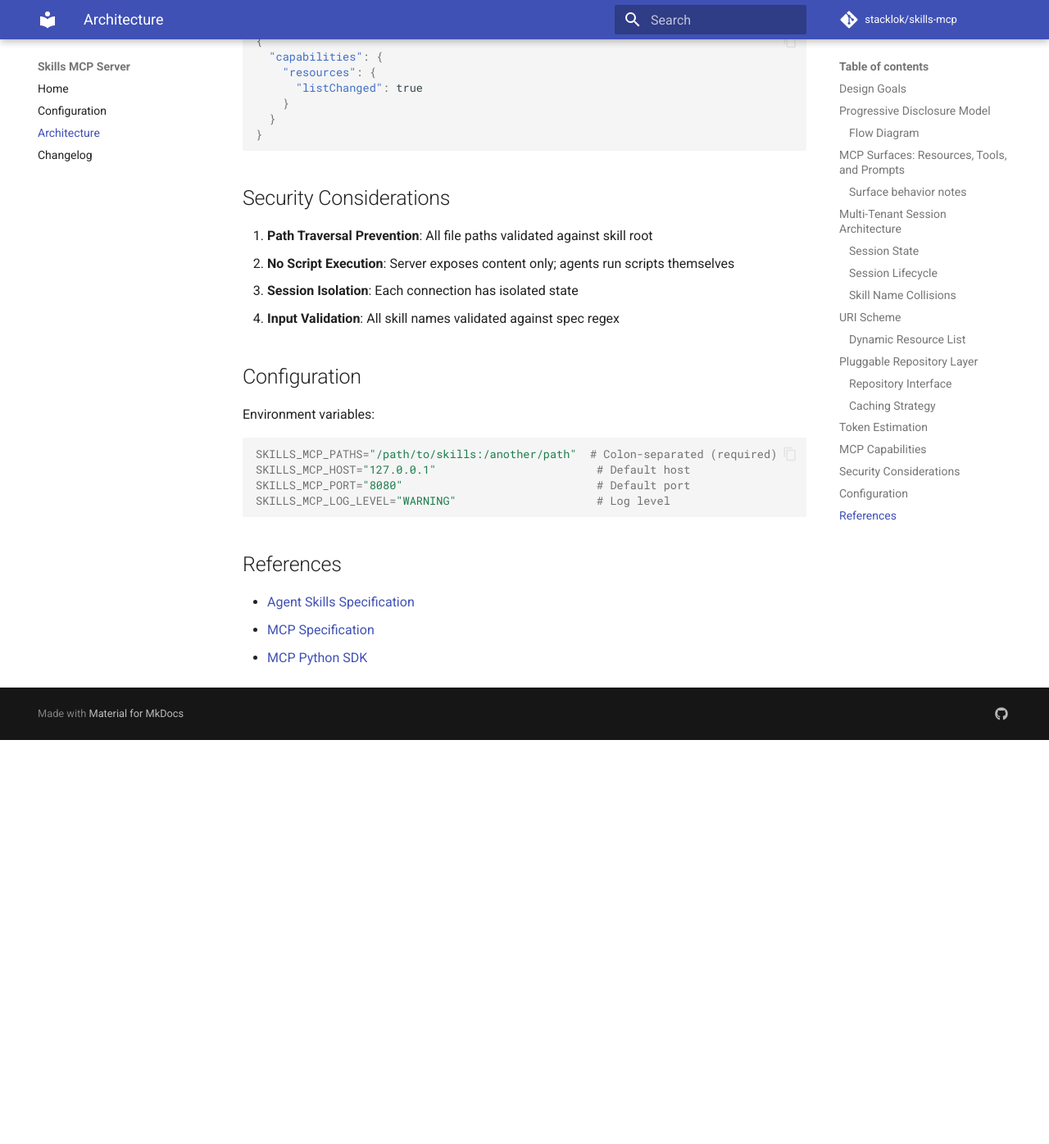
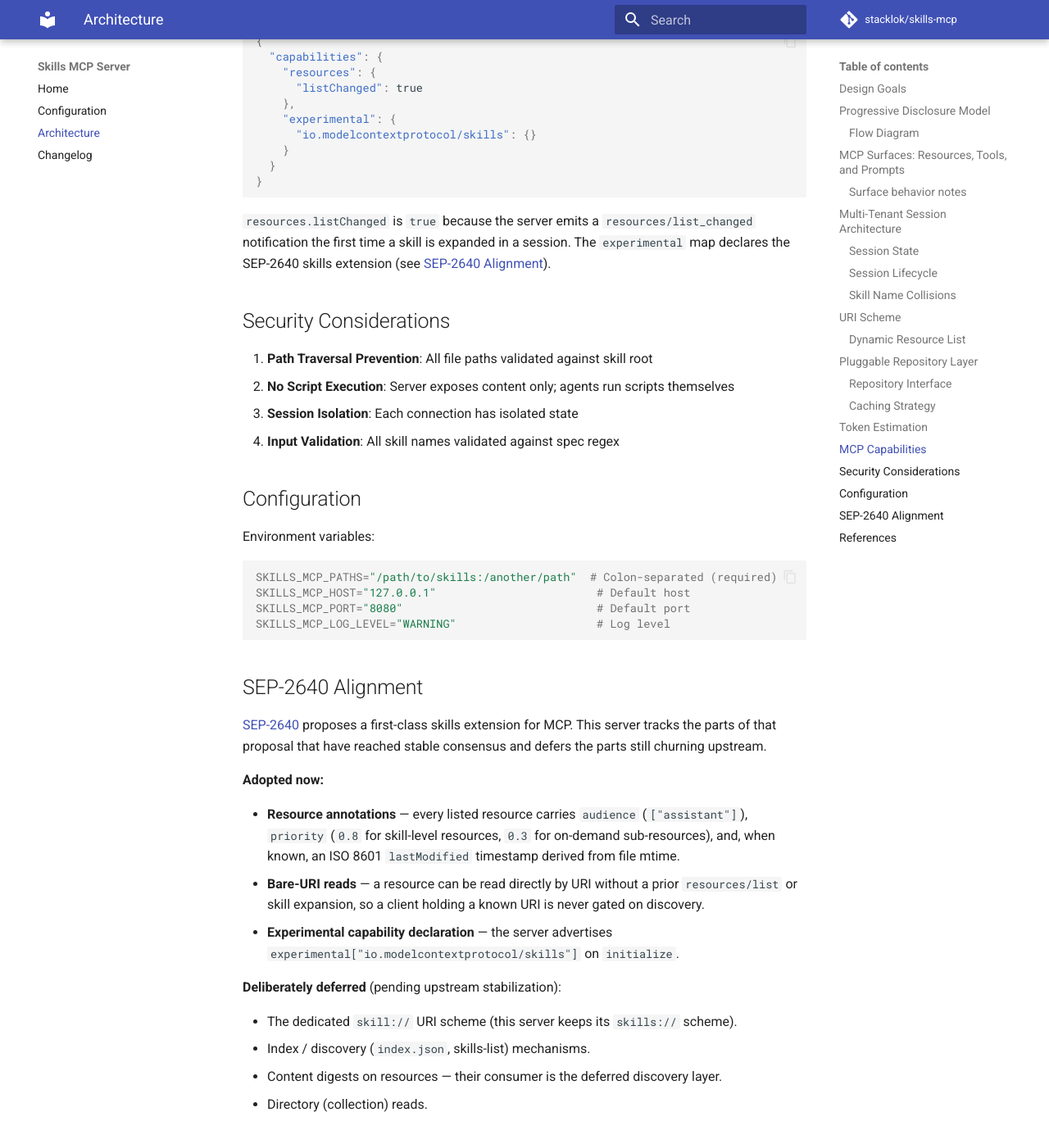
Before and after one commit to StacklokLabs/skills-mcp, an MkDocs documentation site: the page built from docs/architecture/mcp-server-design.md, in a window 1280 px wide and 1400 px high, scrolled down 5478 px. Shown: the top 1396 px of the window at 82% size. Built offline with MkDocs 1.6.1 and Material for MkDocs 9.7.7, drawn with Linux system fonts in a browser that asks for light colours; comment, search, counter and statistics services are not loaded; before the commit the page ends 6381 px from its top, so only the background shows below that.

Commit message:
docs: add SEP-2640 alignment note
Document what this server adopts from SEP-2640 (resource annotations,
bare-URI reads, experimental capability declaration) and what it
deliberately defers pending upstream stabilization (skill:// scheme,
index/discovery, content digests, directory reads). Adds a SEP-2640
Alignment section to the architecture doc, notes to the README and docs
index, updates the advertised MCP capabilities block, and records the
changes in the changelog.

Co-Authored-By: Claude Fable 5 <noreply@anthropic.com>

````diff
--- a/docs/architecture/mcp-server-design.md
+++ b/docs/architecture/mcp-server-design.md
@@ -208,10 +208,18 @@ Server declares these capabilities:
   "capabilities": {
     "resources": {
       "listChanged": true
+    },
+    "experimental": {
+      "io.modelcontextprotocol/skills": {}
     }
   }
 }
 ```
+
+`resources.listChanged` is `true` because the server emits a
+`resources/list_changed` notification the first time a skill is expanded in a
+session. The `experimental` map declares the SEP-2640 skills extension (see
+[SEP-2640 Alignment](#sep-2640-alignment)).
 
 ## Security Considerations
 
@@ -231,6 +239,32 @@ SKILLS_MCP_PORT="8080"                             # Default port
 SKILLS_MCP_LOG_LEVEL="WARNING"                     # Log level
 ```
 
+## SEP-2640 Alignment
+
+[SEP-2640](https://github.com/modelcontextprotocol/modelcontextprotocol) proposes
+a first-class skills extension for MCP. This server tracks the parts of that
+proposal that have reached stable consensus and defers the parts still churning
+upstream.
+
+**Adopted now:**
+
+- **Resource annotations** — every listed resource carries `audience`
+  (`["assistant"]`), `priority` (`0.8` for skill-level resources, `0.3` for
+  on-demand sub-resources), and, when known, an ISO 8601 `lastModified`
+  timestamp derived from file mtime.
+- **Bare-URI reads** — a resource can be read directly by URI without a prior
+  `resources/list` or skill expansion, so a client holding a known URI is never
+  gated on discovery.
+- **Experimental capability declaration** — the server advertises
+  `experimental["io.modelcontextprotocol/skills"]` on `initialize`.
+
+**Deliberately deferred** (pending upstream stabilization):
+
+- The dedicated `skill://` URI scheme (this server keeps its `skills://` scheme).
+- Index / discovery (`index.json`, skills-list) mechanisms.
+- Content digests on resources — their consumer is the deferred discovery layer.
+- Directory (collection) reads.
+
 ## References
 
 - [Agent Skills Specification](https://agentskills.io/specification)
````
Also changed, not shown: README.md (+4 -0 lines), docs/changelog.md (+16 -0 lines), docs/index.md (+9 -0 lines).
